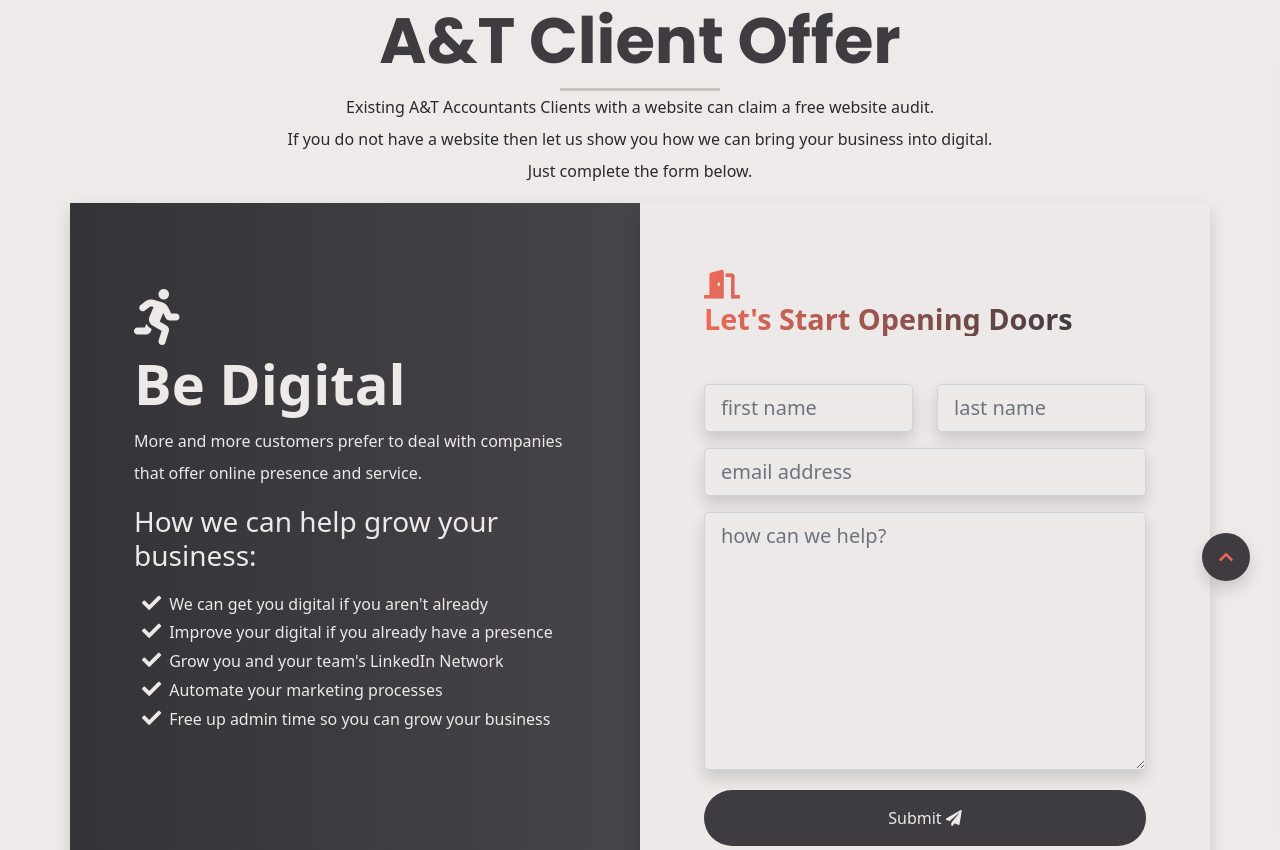
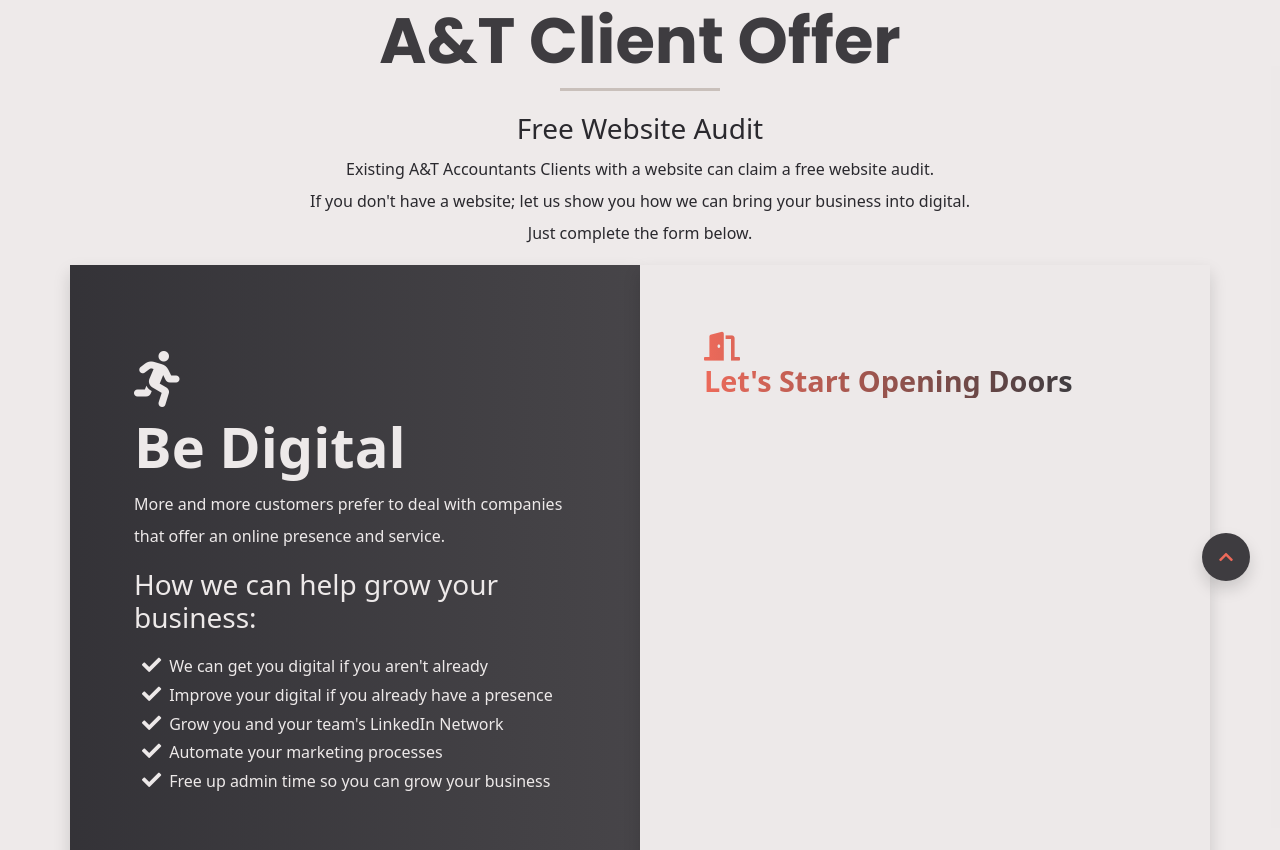
Before and after one commit to AdrianMEvans/TheFullStackers, a website: page at_webaudit_offer.html in a window 1280 px wide. Shown: the part 189-1039 px from the top of the page. Drawn offline with nearby package versions, Linux system fonts and the light colour scheme; a script that the page names is missing.

Commit message:
added new form

```diff
--- a/at_webaudit_offer.html
+++ b/at_webaudit_offer.html
@@ -67,8 +67,9 @@
             <div class="row text-center">
                 <h1 class="display-3 fw-bold text-capitalize">A&T Client Offer</h1>
                 <div class="heading-line"></div>
+                <br><h3>Free Website Audit</h3>
                 <p class="lh-lg">
-                Existing A&T Accountants Clients with a website can claim a free website audit.  <br> If you do not have a website then let us show you how we can bring your business into digital. <br> Just complete the form below.
+                    Existing A&T Accountants Clients with a website can claim a free website audit.  <br> If you don't have a website; let us show you how we can bring your business into digital. <br> Just complete the form below.
                 </p>
             </div>
 
@@ -78,7 +79,7 @@
                     <div class="cta-info w-100">
                         <h4 class="display-4 fw-bold"><i class="fas fa-running"></i></br>Be Digital</h4>
                         <p class="lh-lg">
-                            More and more customers prefer to deal with companies that offer online presence and service.
+                            More and more customers prefer to deal with companies that offer an online presence and service.
                         </p>
                         <h3 class="display-3--brief">How we can help grow your business:</h3>
                         <ul class="cta-info__list">
@@ -93,30 +94,7 @@
                 <div class="col-12 col-lg-6 bg-white shadow p-3">
                     <div class="form w-100 pb-2">
                         <h4 class="display-3--title mb-5"><i class="fas fa-door-open"></i></br>Let's start opening doors</h4>
-                        <form action="#" class="row">
-                            <div class="col-lg-6 col-md mb-3">
-                                <input type="text" placeholder="first name" id="inputFirstName"
-                                    class="shadow form-control form-control-lg">
-                            </div>
-                            <div class="col-lg-6 col-md mb-3">
-                                <input type="text" placeholder="last name" id="inputLastName"
-                                    class="shadow form-control form-control-lg">
-                            </div>
-                            <div class="col-lg-12 mb-3">
-                                <input type="email" placeholder="email address" id="inputEmail"
-                                    class="shadow form-control form-control-lg">
-                            </div>
-                            <div class="col-lg-12 mb-3">
-                                <textarea name="message" placeholder="how can we help?" id="message" rows="8"
-                                    class="shadow form-control form-control-lg"></textarea>
-                            </div>
-                            <div class="text-center d-grid mt-1">
-                                <button type="button" class="btn btn-primary rounded-pill pt-3 pb-3">
-                                    submit
-                                    <i class="fas fa-paper-plane"></i>
-                                </button>
-                            </div>
-                        </form>
+                        <div data-tf-widget="CLsbqW7e" data-tf-iframe-props="title=A&T Offer Form" data-tf-medium="snippet" style="width:100%;height:400px;"></div><script src="//embed.typeform.com/next/embed.js"></script>
                     </div>
                 </div>
             </div>
```
